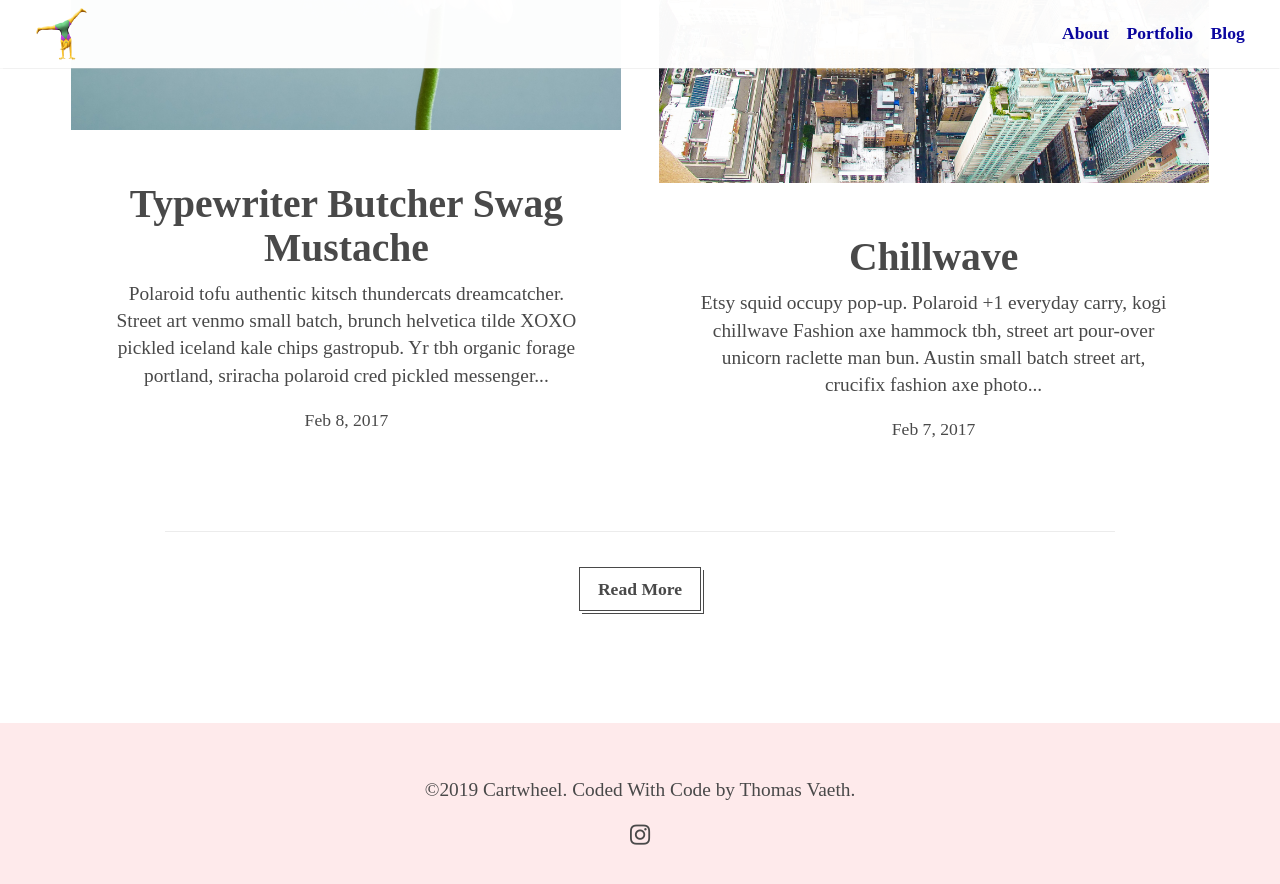
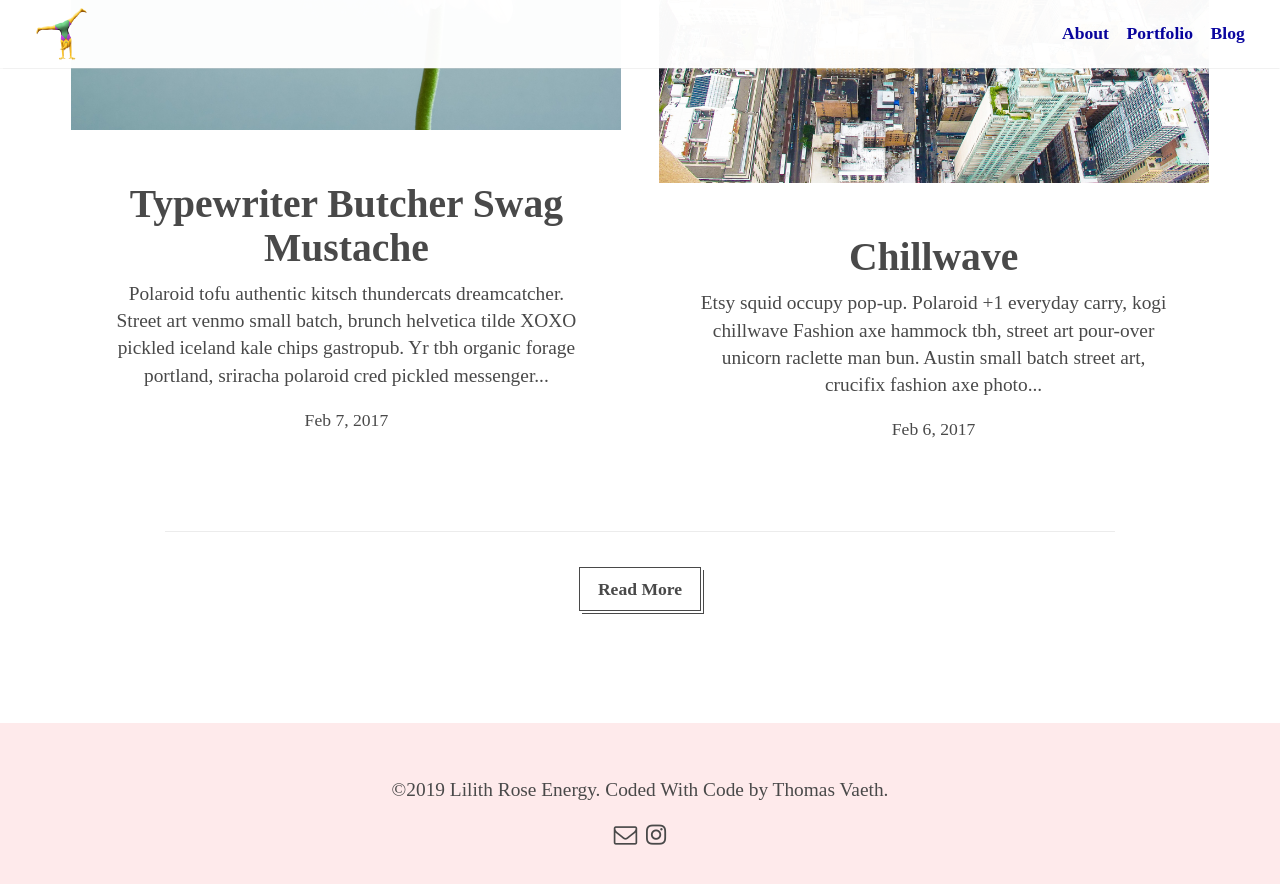
Before and after one commit to aquiring/aquiring.github.io, a Jekyll site: the page built from index.html, in a window 1280 px wide and 900 px high, scrolled down 4230 px. Shown: the top 884 px of the window. Built offline with Jekyll 4.4.1, drawn with Linux system fonts in a browser that asks for light colours; some web fonts are replaced; some of the changed text lies outside the part shown.

Commit message:
Updated Config

```diff
--- a/_config.yml
+++ b/_config.yml
@@ -1,6 +1,6 @@
 ---
-title: Cartwheel
-timezone: UTC
+title: Lilith Rose Energy
+timezone: America/New_York
 collections:
   posts:
     title: Posts
@@ -8,15 +8,15 @@ collections:
   uploads:
     title: Uploads
     output: true
-baseurl: ''
+baseurl:
 color_alpha: feeaeb
 color_beta: '05009e'
 google_analytics: UA—XXXXXXXX-X
 instagram_key:
 instagram_caption: true
 description:
-url: ''
-email:
+url:
+email: lilithroseenergy@gmail.com
 twitter_username:
 default_img:
 social:
```
